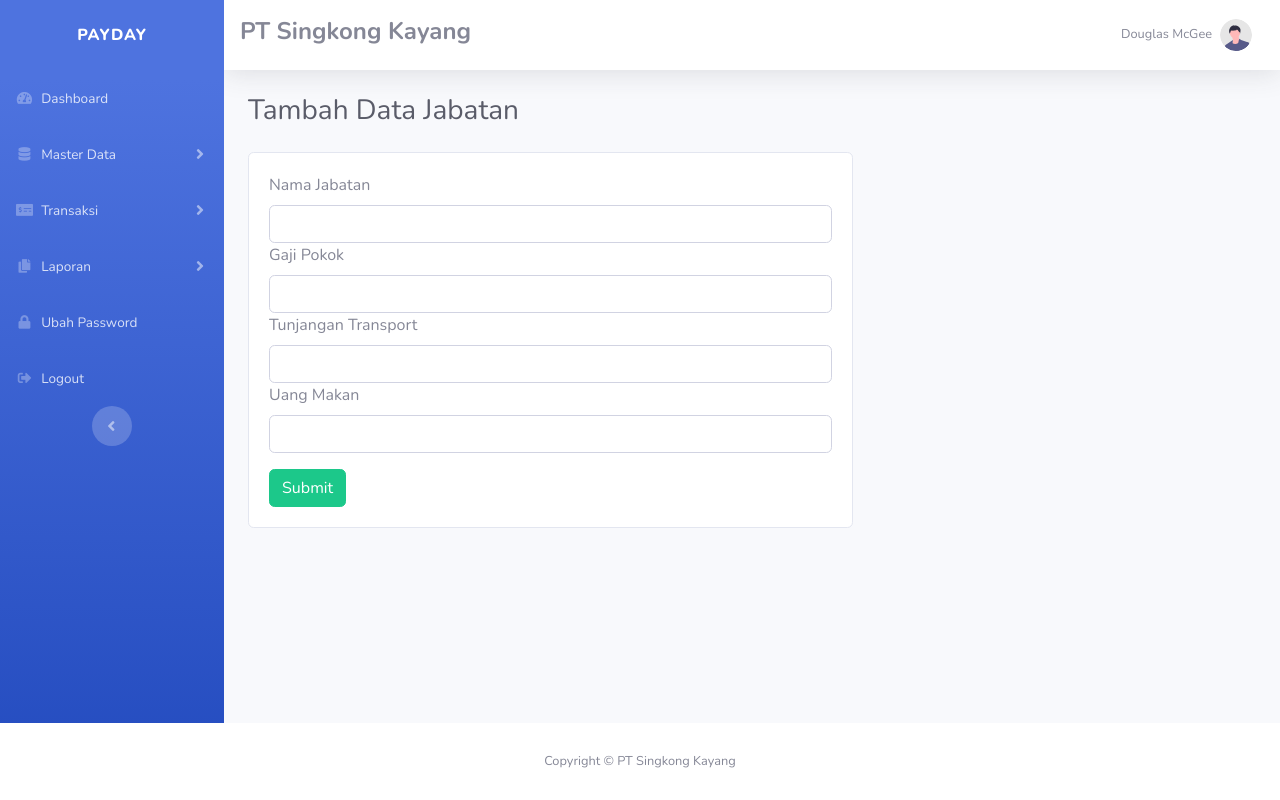
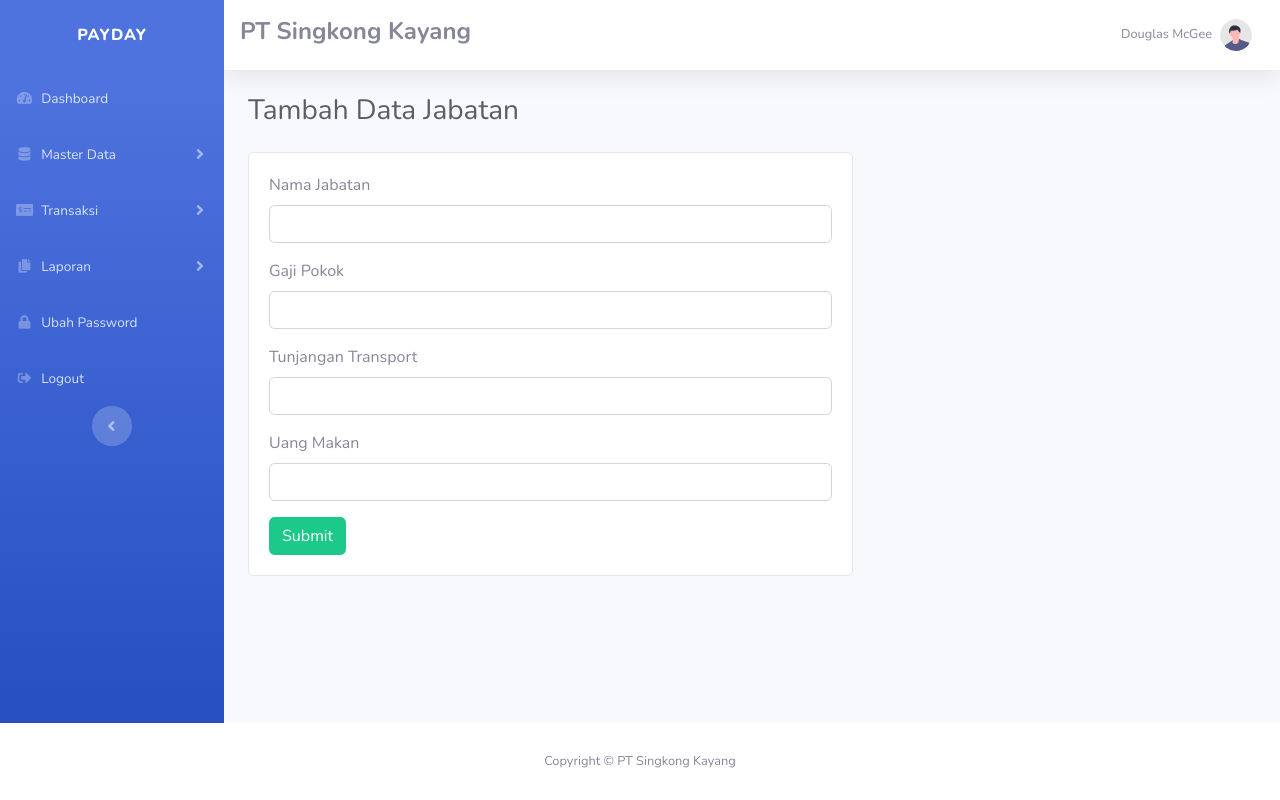
Before and after one commit to bancarafarros/payday, a CodeIgniter app: page /database/index.php/admin/datajabatan/createJabatan in a window 1280 px wide. Run offline with CodeIgniter, Linux system fonts and the light colour scheme.

Commit message:
add div.form-group

```diff
--- a/application/views/admin/tambah-data-jabatan.php
+++ b/application/views/admin/tambah-data-jabatan.php
@@ -10,13 +10,19 @@
             <div class="form-group">
                 <label for="">Nama Jabatan</label>
                 <input type="text" name="nama_jabatan" class="form-control"><?= form_error('nama_jabatan', '<div class="text-small text-danger"></div>') ?>
+            </div>
 
+            <div class="form-group">
                 <label for="">Gaji Pokok</label>
                 <input type="text" name="gaji_pokok" class="form-control"><?= form_error('gaji_pokok', '<div class="text-small text-danger"></div>') ?>
+            </div>
 
+            <div class="form-group">
                 <label for="">Tunjangan Transport</label>
                 <input type="text" name="tj_transport" class="form-control"><?= form_error('tj_transport', '<div class="text-small text-danger"></div>') ?>
+            </div>
 
+            <div class="form-group">
                 <label for="">Uang Makan</label>
                 <input type="text" name="uang_makan" class="form-control"><?= form_error('uang_makan', '<div class="text-small text-danger"></div>') ?>
             </div>
```
